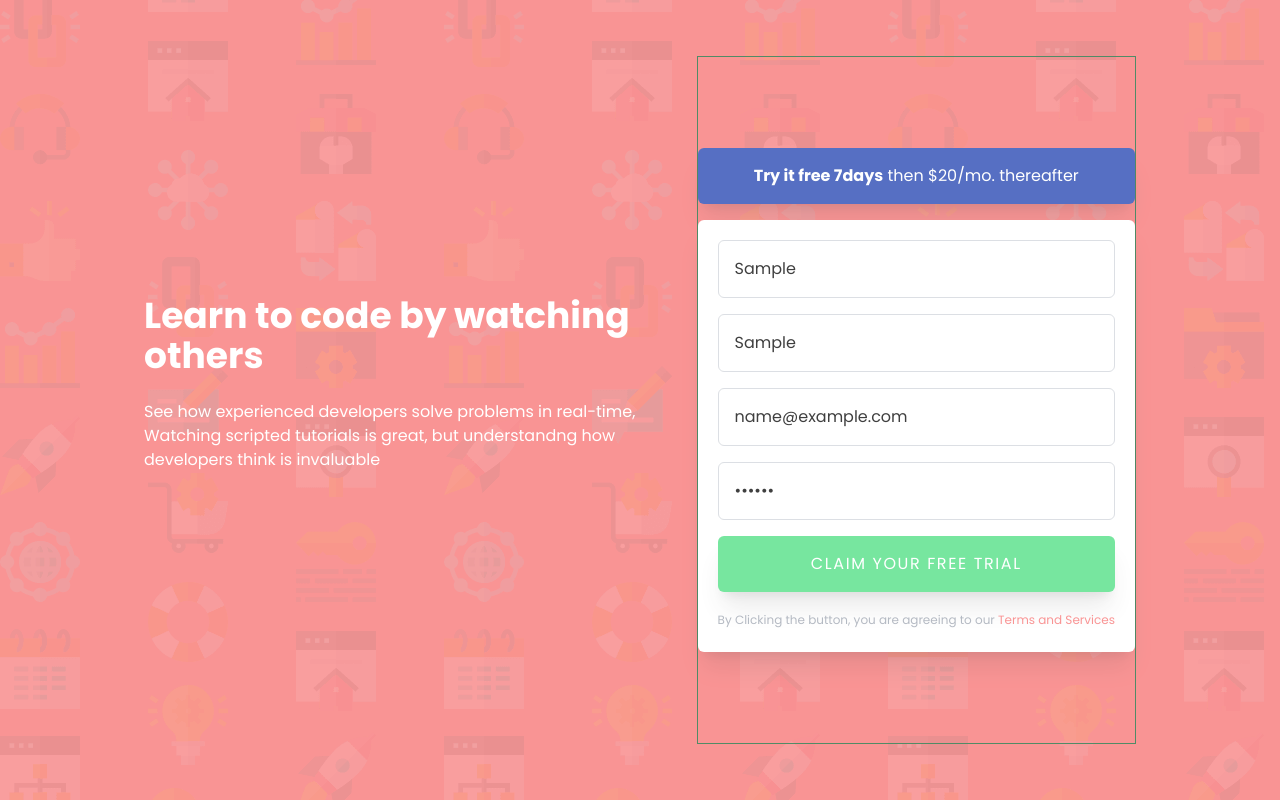
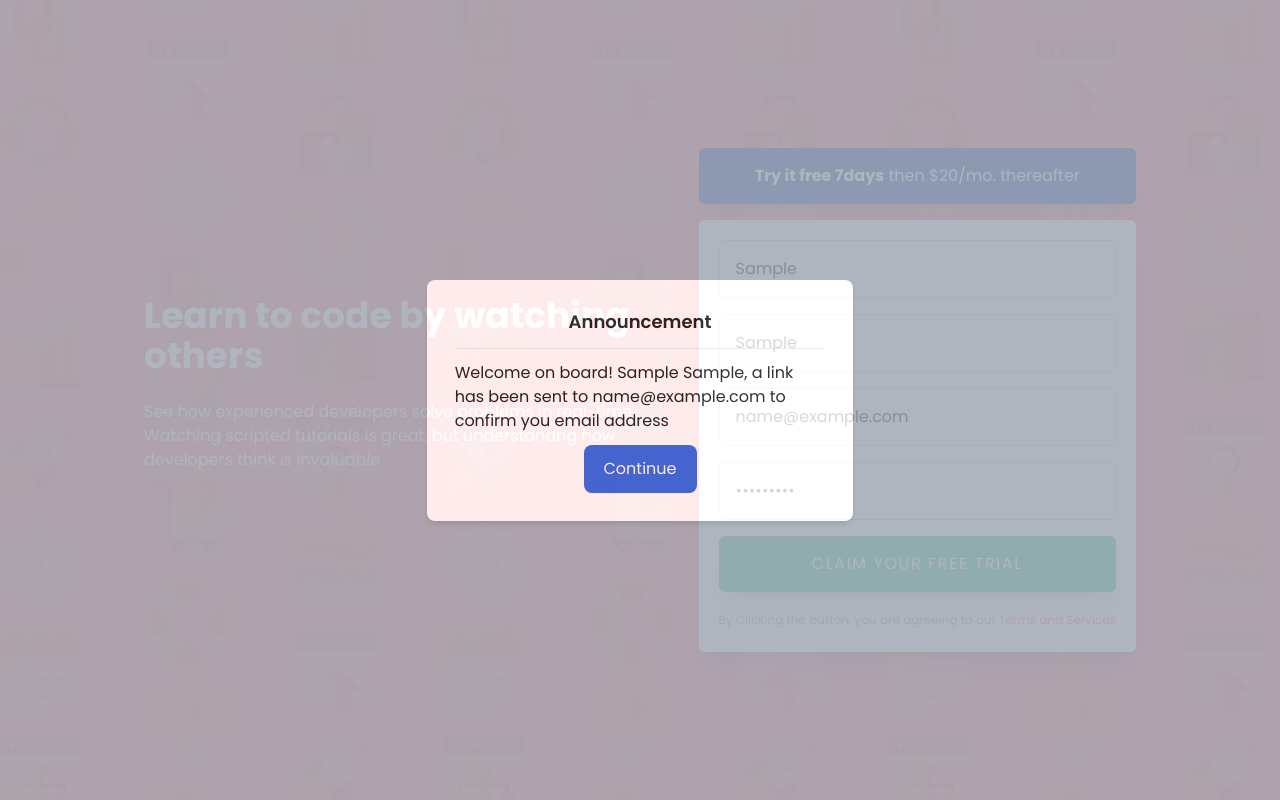
Before and after one commit to sefedev/Sign-Up-Form-Component, a React (Vite) app: page / in a window 1280 px wide. Both pictures are taken after typing "Sample", "Sample", "name@example.com", "Sample123" into the empty fields and a click on the button "CLAIM YOUR FREE TRIAL". Built offline with nearby package versions, Linux system fonts and the light colour scheme.

Commit message:
created new modal codebase clean up

```diff
--- a/package.json
+++ b/package.json
@@ -10,6 +10,8 @@
     "host": "vite --host"
   },
   "dependencies": {
+    "flowbite": "^1.6.3",
+    "flowbite-react": "^0.3.8",
     "react": "^18.2.0",
     "react-dom": "^18.2.0"
   },
--- a/src/App.jsx
+++ b/src/App.jsx
@@ -1,5 +1,6 @@
 import React, { useState } from "react";
 import Input from "./Input";
+import Modal from "./Modal";
 
 function App() {
   const [formData, setFormData] = useState({
@@ -10,13 +11,7 @@ function App() {
   });
 
   const [errors, setErrors] = useState({});
-
-  const handleChanges = (e) => {
-    setFormData({
-      ...formData,
-      [e.target.name]: e.target.value,
-    });
-  };
+  const [modalOn, setModalOn] = useState(false);
 
   const validate = () => {
     let newErrors = {};
@@ -48,15 +43,14 @@ function App() {
   const handleSubmit = (e) => {
     e.preventDefault();
     if (validate()) {
-      console.log("Valid form");
-      console.log(errors.firstName);
-    } else {
-      console.log("Invalid Form");
+      setModalOn(true);
     }
   };
 
   return (
     <>
+      {modalOn && <Modal setModalOn={setModalOn} formData={{formData, setFormData}} />}
+
       <div className="flex sm:flex-col md:flex-col sm:items-center sm:text-center min-h-screen bg-[url('/assets/bg-intro-desktop.png')] sm:bg-[url('/assets/bg-intro-mobile.png')] bg-red-400 opacity-75 text-white py-14 sm:px-3 px-36">
         <div className="flex flex-col justify-center lg:px-20">
           <h1 className="font-bold sm:font-semibold text-4xl sm:text-3xl sm:px-4 mb-6">
@@ -68,7 +62,7 @@ function App() {
             is invaluable
           </p>
         </div>
-        <div className="border border-green-800 flex flex-col justify-center text-center min-w-fit">
+        <div className="flex flex-col justify-center text-center min-w-fit">
           <button className="bg-blue-800 sm:w-full py-4 px-6 mb-4 rounded-md shadow-xl hover:bg-blue-500 transition duration-150">
             <strong>Try it free 7days</strong> then $20/mo. thereafter
           </button>
@@ -101,119 +95,14 @@ function App() {
                 formData={{ formData, setFormData }}
               />
 
-
               <Input
                 type="password"
                 name="password"
                 placeholder="Password"
-                value={formData.firstName}
+                value={formData.password}
                 errors={errors}
                 formData={{ formData, setFormData }}
               />
-
-              {/* <div className="relative mb-4">
-                <input
-                  type="text"
-                  name="firstName"
-                  placeholder="First Name"
-                  className="border border-gray-300 rounded-md p-4 w-full "
-                  value={formData.firstName}
-                  onChange={handleChanges}
-                />
-                {errors.firstName && (
-                  <svg
-                    width="24"
-                    height="24"
-                    xmlns="http://www.w3.org/2000/svg"
-                    className="absolute ml-64 -mt-10"
-                  >
-                    <g fill="none" fillRrule="evenodd">
-                      <circle fill="#FF7979" cx="12" cy="12" r="12" />
-                      <rect
-                        fill="#FFF"
-                        x="11"
-                        y="6"
-                        width="2"
-                        height="9"
-                        rx="1"
-                      />
-                      <rect
-                        fill="#FFF"
-                        x="11"
-                        y="17"
-                        width="2"
-                        height="2"
-                        rx="1"
-                      />
-                    </g>
-                  </svg>
-                )}
-                {errors.firstName && (
-                  <p className="flex justify-end text-xs mt-1 text-red-600">
-                    {errors.firstName}
-                  </p>
-                )}
-              </div>
-              <div>
-                <input
-                  type="text"
-                  name="lastName"
-                  placeholder="Last Name"
-                  className="border border-gray-300 rounded-md p-4 w-full mb-4"
-                  value={formData.lastName}
-                  onChange={handleChanges}
-                />
-                {errors.firstName && (
-                  <svg
-                    width="24"
-                    height="24"
-                    xmlns="http://www.w3.org/2000/svg"
-                    className="absolute ml-64 -mt-10"
-                  >
-                    <g fill="none" fillRrule="evenodd">
-                      <circle fill="#FF7979" cx="12" cy="12" r="12" />
-                      <rect
-                        fill="#FFF"
-                        x="11"
-                        y="6"
-                        width="2"
-                        height="9"
-                        rx="1"
-                      />
-                      <rect
-                        fill="#FFF"
-                        x="11"
-                        y="17"
-                        width="2"
-                        height="2"
-                        rx="1"
-                      />
-                    </g>
-                  </svg>
-                )}
-                {errors.firstName && (
-                  <p className="flex justify-end text-xs mt-1 text-red-600">
-                    {errors.firstName}
-                  </p>
-                )}
-              </div>
-              <input
-                type="email"
-                name="email"
-                placeholder="Email Address"
-                className="border border-gray-300 rounded-md p-4 w-full mb-4"
-                value={formData.email}
-                onChange={handleChanges}
-              />
-              <input
-                type="password"
-                name="password"
-                placeholder="Password"
-                className="border border-gray-300 rounded-md p-4 w-full mb-4"
-                value={formData.password}
-                onChange={handleChanges}
-              /> */}
-
               <button
                 type="submit"
                 className="bg-green-400 hover:bg-green-300 transition duration-150 w-full py-4 px-6 mb-4 rounded-md shadow-xl text-white tracking-widest"
--- a/src/Input.jsx
+++ b/src/Input.jsx
@@ -7,7 +7,6 @@ const Input = ({type,name,placeholder,value,errors,formData}) => {
           ...formData.formData,
           [e.target.name]: e.target.value,
         });
-        console.log(e.target.name)
       };
 
 
--- /dev/null
+++ b/src/Modal.jsx
@@ -0,0 +1,40 @@
+import React, { useState } from "react";
+
+const Modal = ({ setModalOn, formData }) => {
+  const handleClick = () => {
+    setModalOn(false);
+    formData.setFormData({
+      firstName: "",
+      lastName: "",
+      email: "",
+      password: "",
+    });
+  };
+  return (
+    <div
+      className="bg-gray-400 opacity-80 fixed inset-0 z-10"
+      onClick={handleClick}
+    >
+      <div className="flex h-screen justify-center opacity-100 items-center">
+        <div className="flex flex-col items-center rounded-lg shadow-md bg-white p-7 sm:p-4 w-1/3 h-auto sm:w-full">
+          <h1 className="font-semibold text-lg">Announcement</h1>
+          <hr className="w-full my-3" />
+          <p className="mb-3">
+            Welcome on board! {formData.formData.firstName}{" "}
+            {formData.formData.lastName}, a link has been sent to{" "}
+            {formData.formData.email} to confirm you email address
+          </p>
+
+          <button
+            onClick={handleClick}
+            className="py-3 px-5 bg-blue-700 text-white rounded-lg shadow-sm sm:w-full"
+          >
+            Continue
+          </button>
+        </div>
+      </div>
+    </div>
+  );
+};
+
+export default Modal;
--- a/tailwind.config.cjs
+++ b/tailwind.config.cjs
@@ -21,5 +21,11 @@ module.exports = {
     },
     extend: {},
   },
-  plugins: [],
+  plugins: [
+    require('flowbite/plugin')
+],
+
+// content: [
+//   "./node_modules/flowbite/**/*.js"
+// ]
 };
```
Also changed, not shown: 1 other file (tests, documents, lock files or other folders).
